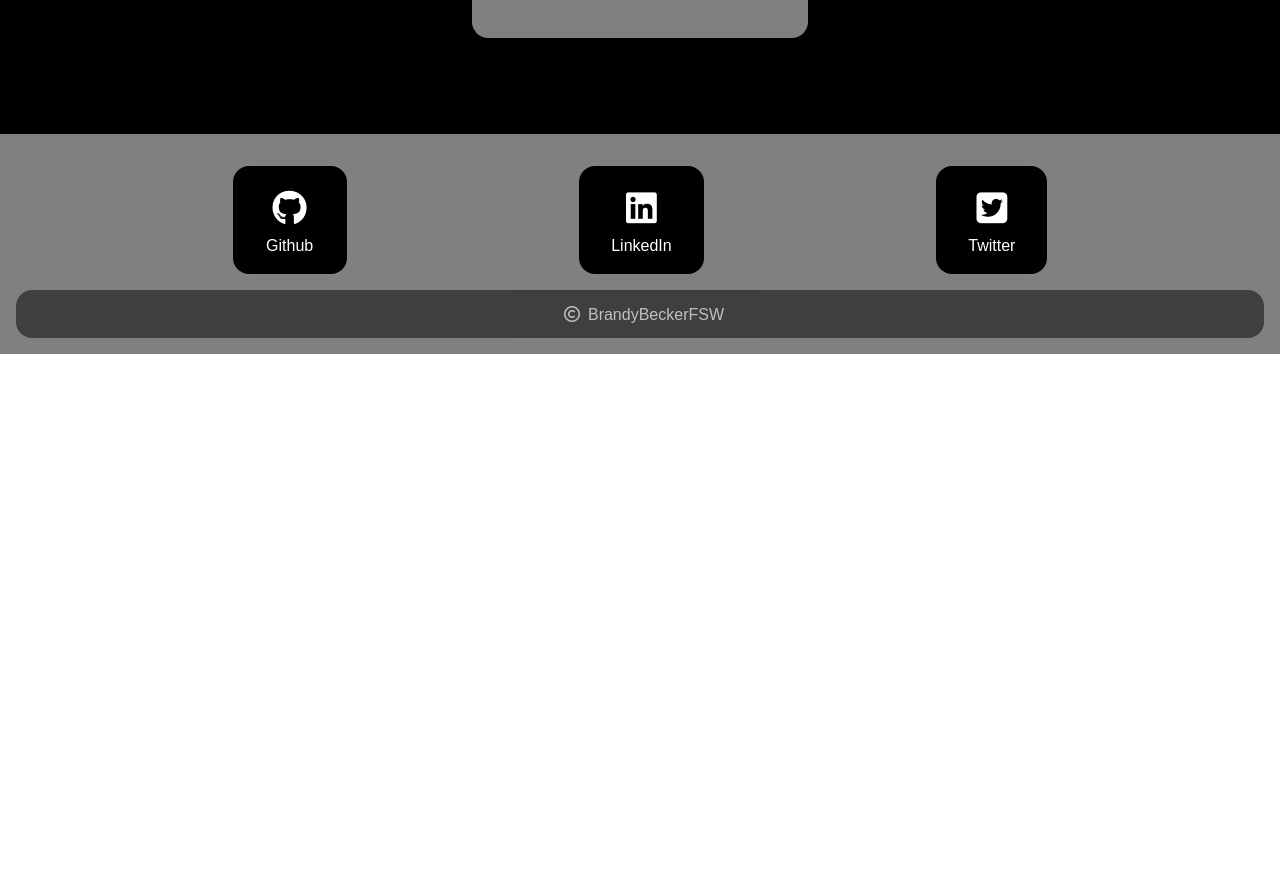
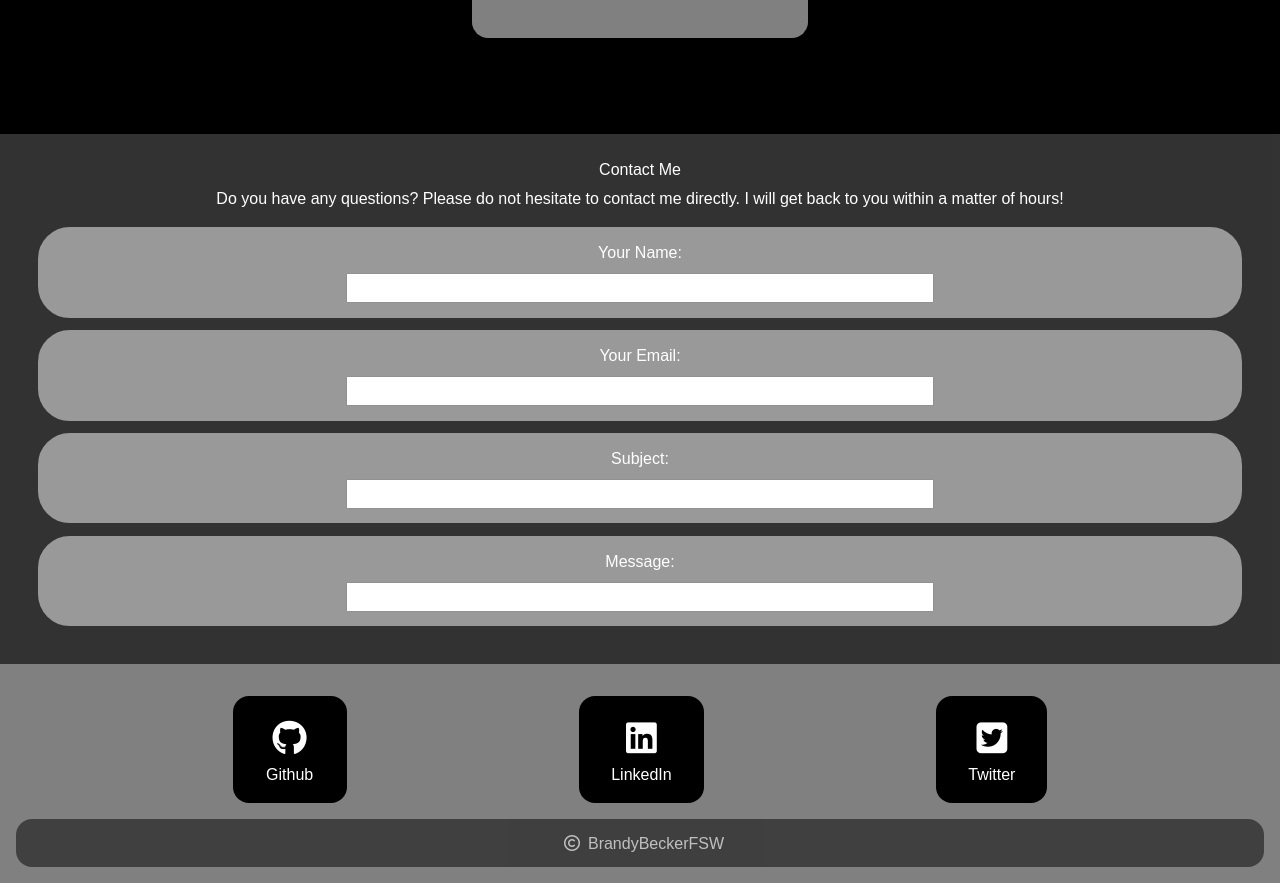
Before and after one commit to katfsw/Portfolio, a React (Create React App) app: page / in a window 1280 px wide. Shown: the part 3023-3906 px from the top of the page. Before the commit the page ends 3377 px from the top, so only its background shows below. Built offline with nearby package versions, Linux system fonts and the light colour scheme.

Commit message:
basic contact form

```diff
--- a/src/App.js
+++ b/src/App.js
@@ -5,6 +5,7 @@ import Skills from "./components/skills/Skills";
 import Projects from "./components/projects/Projects";
 import Footer from "./components/footer/Footer";
 import NavBar from "./components/navbar/NavBar";
+import ContactForm from './components/contact-form/contact-form';
 
 export default function App() {
   return (
@@ -13,6 +14,7 @@ export default function App() {
       <Top />
       <Skills />
       <Projects />
+      <ContactForm/>
       <Footer />
     </div>
   );
--- /dev/null
+++ b/src/components/contact-form/contact-form.js
@@ -0,0 +1,36 @@
+import React from 'react'
+import './styles.css'
+
+const contactForm = () => {
+    return(
+        <div className="form-wrapper">
+           <div className="form-title">
+                <h3>Contact Me</h3>
+                <p>Do you have any questions? Please do not hesitate to contact me directly. I will get back to you within a matter of hours!</p>
+           </div>
+               <form className="form">
+                   <div className="formName forminputs">
+                        <label for="form-name">Your Name:</label><br/>
+                        <input type="text" id="form-name" name="form-name"/>
+                   </div>
+
+                   <div className="formEmail forminputs">
+                        <label for="form-email">Your Email:</label><br/>
+                        <input type="text" id="form-email" name="form-email"/>
+                   </div>
+
+                   <div className="formSubject forminputs ff">
+                        <label for="form-subject">Subject:</label><br/>
+                        <input type="text" id="form-subject" name="form-subject"/>
+                   </div>
+
+                   <div className="formMessage forminputs ff">
+                        <label for="form-message">Message:</label><br/>
+                        <input type="text" id="form-message" name="form-message"/>
+                   </div>
+               </form>
+        </div>
+    )
+}
+
+export default contactForm;
--- /dev/null
+++ b/src/components/contact-form/styles.css
@@ -0,0 +1,16 @@
+.form-wrapper{
+    background-color: black;
+    opacity: 0.8;
+    padding: 2%;
+
+}
+.forminputs{
+    border: 2px solid grey;
+    background-color: grey;
+    padding: 1%;
+    border-radius: 2em;
+    margin: 1%;
+}
+input{
+    width: 50%;
+}
```
